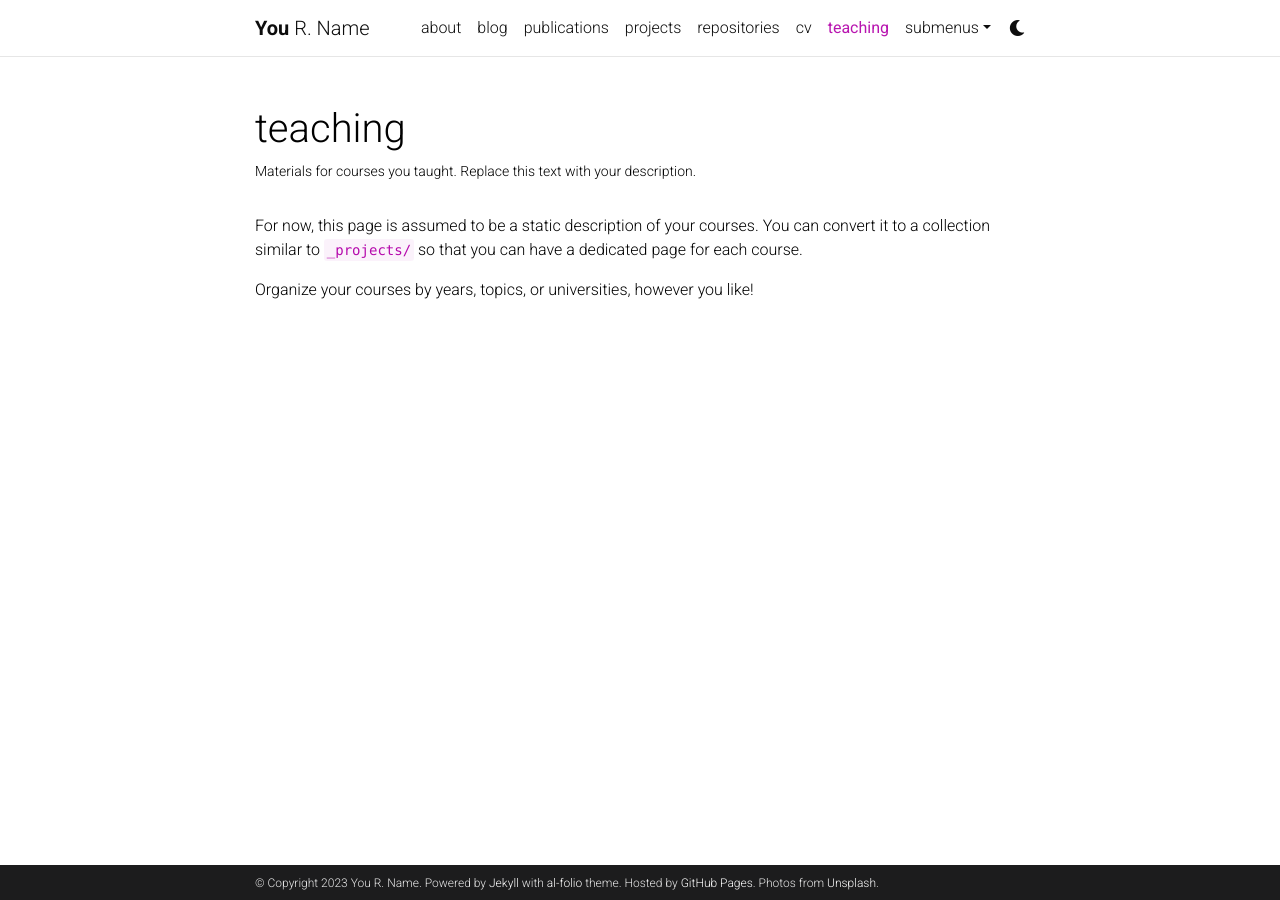
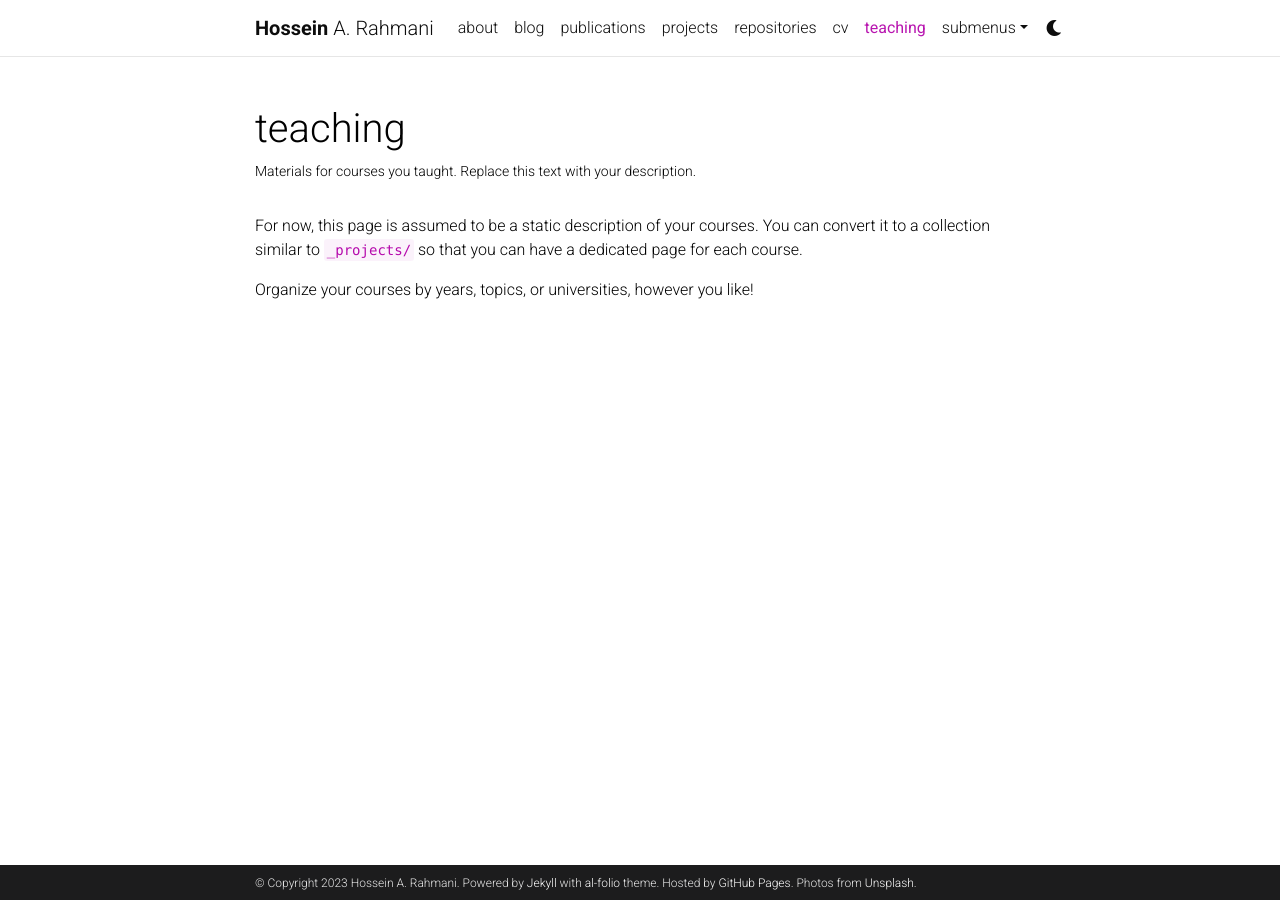
Before and after one commit to rahmanidashti/rahmanidashti.github.io, a Jekyll site: the page built from _pages/teaching.md, in a window 1280 px wide. Built offline with Jekyll 4.4.1, drawn with Linux system fonts in a browser that asks for light colours; comment, search, counter and statistics services are not loaded; a style sheet for code colours, icons or effects is not loaded.

Commit message:
Update _config.yml

```diff
--- a/_config.yml
+++ b/_config.yml
@@ -3,10 +3,10 @@
 # -----------------------------------------------------------------------------
 
 title: blank # the website title (if blank, full name will be used instead)
-first_name: You
-middle_name: R.
-last_name: Name
-email: you@example.com
+first_name: Hossein
+middle_name: A.
+last_name: Rahmani
+email: rahmanidashti@gmail.com
 description: > # the ">" symbol means to ignore newlines until "footer_text:"
   A simple, whitespace theme for academics. Based on [*folio](https://github.com/bogoli/-folio) design.
 footer_text: >
```
